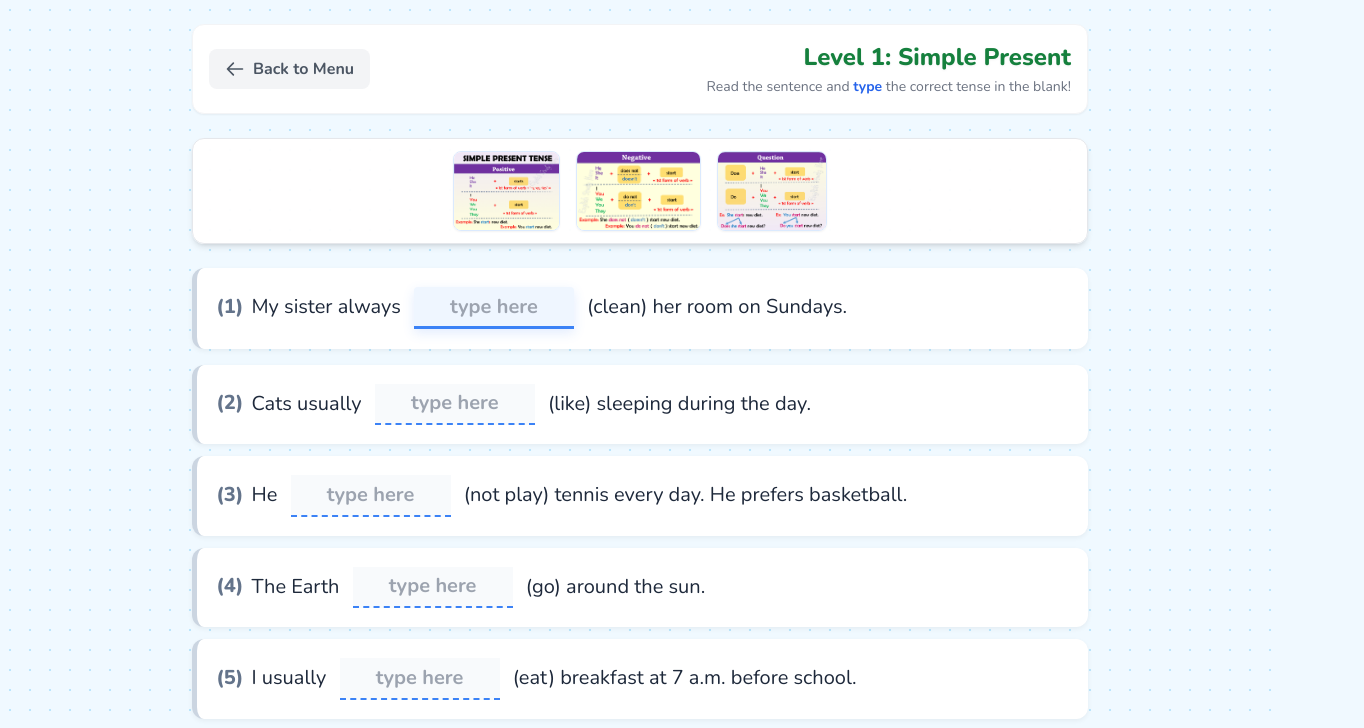
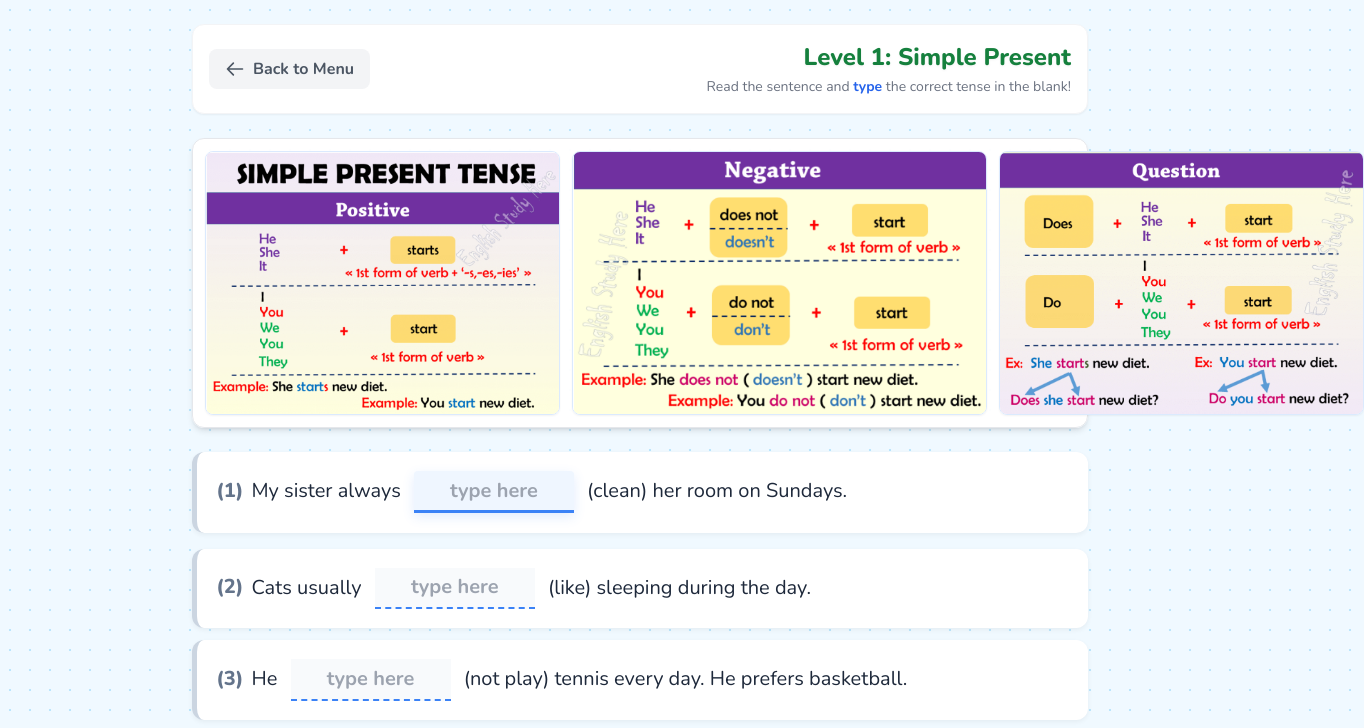
Before and after one commit to leungkw/f1-tenses, a plain HTML site: page index.html in a window 1280 px wide. Both pictures are taken after a click on the element 344 px from the left and 400 px from the top of the page. Shown: the top 728 px of the page, 1364 px wide, since content can reach past the window. Drawn offline with nearby package versions, Linux system fonts and the light colour scheme.

Commit message:
Update index.html

```diff
--- a/index.html
+++ b/index.html
@@ -199,10 +199,10 @@
         </header>
 
         <!-- Sticky Images for Level 1 -->
-        <div id="level1-images" class="sticky top-4 z-40 bg-white/95 backdrop-blur-sm py-3 px-4 flex justify-center gap-4 mb-6 rounded-xl shadow-md border border-gray-200 hidden transition-all duration-300">
-            <img src="SP1.png" alt="SP1" onerror="this.src='https://placehold.co/120x80/dbeafe/1e3a8a?text=SP1'" class="h-16 md:h-20 w-auto rounded-lg shadow-sm border border-blue-100 object-cover">
-            <img src="SP2.png" alt="SP2" onerror="this.src='https://placehold.co/120x80/dbeafe/1e3a8a?text=SP2'" class="h-16 md:h-20 w-auto rounded-lg shadow-sm border border-blue-100 object-cover">
-            <img src="SP3.png" alt="SP3" onerror="this.src='https://placehold.co/120x80/dbeafe/1e3a8a?text=SP3'" class="h-16 md:h-20 w-auto rounded-lg shadow-sm border border-blue-100 object-cover">
+        <div id="level1-images" class="sticky top-2 z-40 bg-white/95 backdrop-blur-sm py-3 px-3 flex justify-between gap-3 mb-6 rounded-xl shadow-md border border-gray-200 hidden transition-all duration-300">
+            <img src="SP1.png" alt="SP1" onerror="this.src='https://placehold.co/400x300/dbeafe/1e3a8a?text=SP1'" class="h-[33vh] flex-1 object-cover rounded-lg shadow-sm border border-blue-100">
+            <img src="SP2.png" alt="SP2" onerror="this.src='https://placehold.co/400x300/dbeafe/1e3a8a?text=SP2'" class="h-[33vh] flex-1 object-cover rounded-lg shadow-sm border border-blue-100">
+            <img src="SP3.png" alt="SP3" onerror="this.src='https://placehold.co/400x300/dbeafe/1e3a8a?text=SP3'" class="h-[33vh] flex-1 object-cover rounded-lg shadow-sm border border-blue-100">
         </div>
 
         <!-- Main Content Area: Sentences will be injected here -->
```
